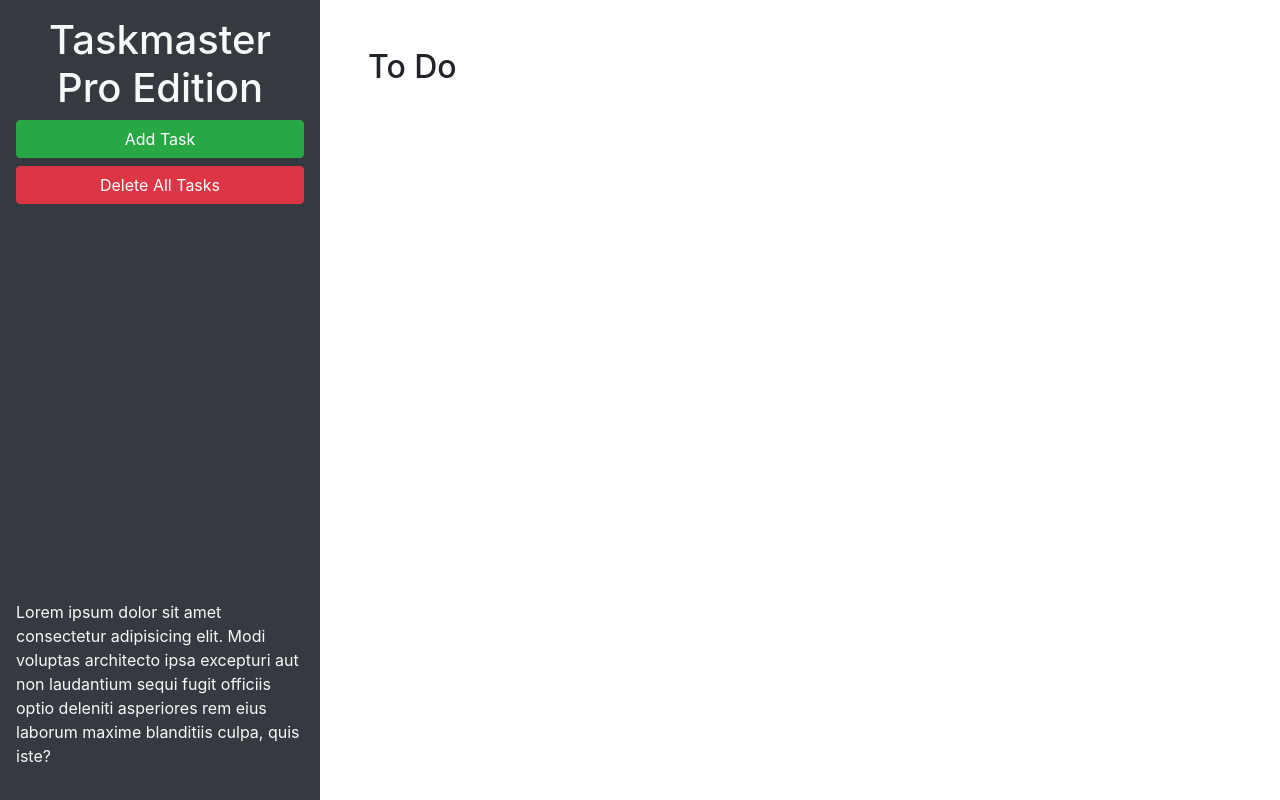
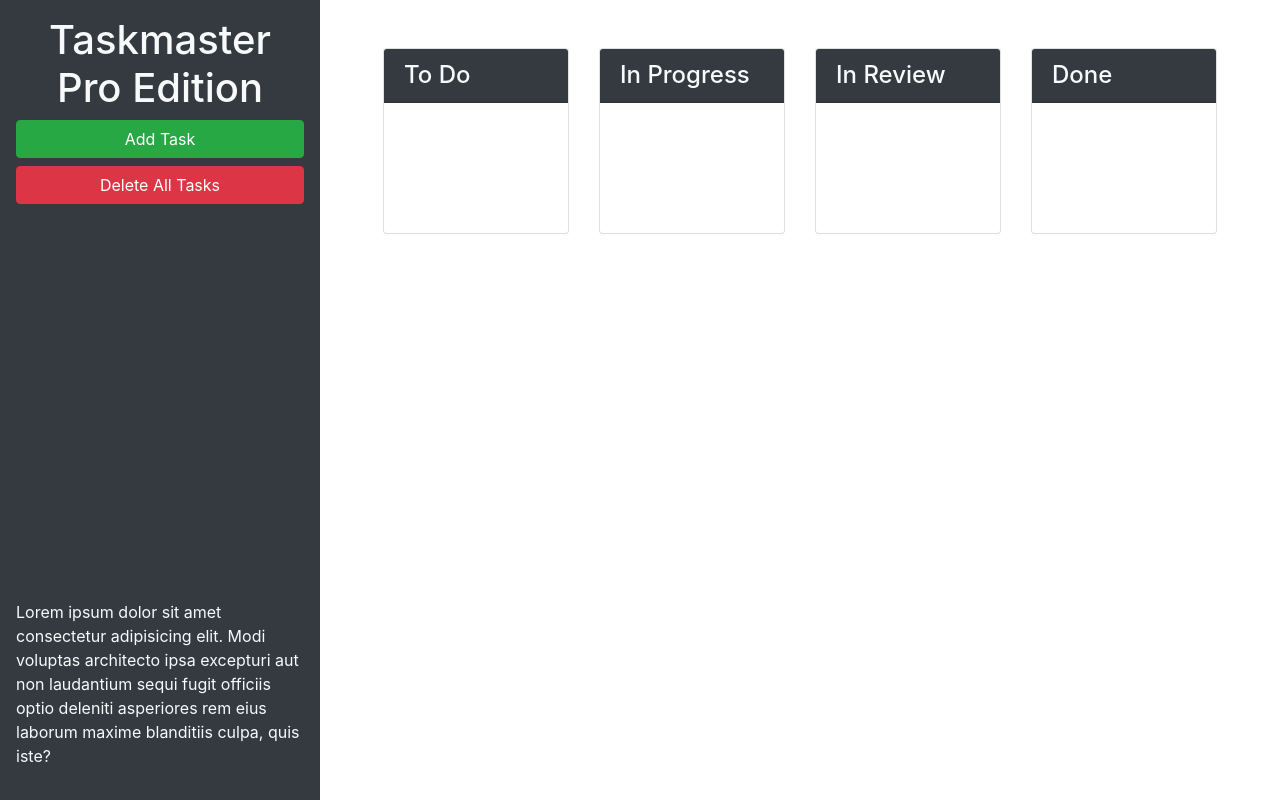
Before and after one commit to luisgcodes/taskmaster-pro, a plain HTML site: page taskmaster-starter/index.html in a window 1280 px wide. Drawn offline with nearby package versions, Linux system fonts and the light colour scheme.

Commit message:
Add Bootstrap Components

```diff
--- a/taskmaster-starter/index.html
+++ b/taskmaster-starter/index.html
@@ -23,10 +23,48 @@
         laudantium sequi fugit officiis optio deleniti asperiores rem eius laborum maxime blanditiis culpa, quis iste?
       </p>
     </header>
-    <main class="col-12 col-lg-9">
-      <div class="m-5">
-        <h2>To Do</h2>
-        <ul id="list-toDo" class="list-group"> </ul>
+    <main class="col-12 col-lg-9 d-flex flex-column">
+      <div class="m-5 row justify-content-around">
+          <!--  -->
+          <div class="col-12 col-md-6 col-xl-3 mb-3">
+            <div class="card">
+              <h4 class="card-header bg-dark text-light">
+                To Do
+              </h4>
+              <ul id="list-toDo" class="list-group list-group-flush">
+              </ul>
+            </div>
+          </div>
+          <!--  -->
+          <div class="col-12 col-md-6 col-xl-3 mb-3">
+            <div class="card">
+              <h4 class="card-header bg-dark text-light">
+                In Progress
+              </h4>
+              <ul id="list-inProgress" class="list-group list-group-flush">
+              </ul>
+            </div>
+          </div>
+          <!--  -->
+          <div class="col-12 col-md-6 col-xl-3 mb-3">
+            <div class="card">
+              <h4 class="card-header bg-dark text-light">
+                In Review
+              </h4>
+              <ul id="list-inReview" class="list-group list-group-flush">
+              </ul>
+            </div>
+          </div>
+          <!--  -->
+          <div class="col-12 col-md-6 col-xl-3 mb-3">
+            <div class="card">
+              <h4 class="card-header bg-dark text-light">
+                Done
+              </h4>
+              <ul id="list-done" class="list-group list-group-flush">
+              </ul>
+            </div>
+        <!-- done end -->
       </div>
     </main>
   </div>
@@ -46,11 +84,11 @@
           <form>
             <div class="form-group">
               <label for="modalTaskDescription">Task description</label>
-              <textarea id="modalTaskDescription" rows="3"></textarea>
+              <textarea id="modalTaskDescription" rows="3" class="form-control"></textarea>
             </div>
             <div class="form-group">
               <label for="modalDueDate">Due date</label>
-              <input type="text" id="modalDueDate" placeholder="mm/dd/yyyy" autocomplete="off" />
+              <input type="text" class="form-control" id="modalDueDate" placeholder="mm/dd/yyyy" autocomplete="off" />
             </div>
           </form>
         </div>
```
